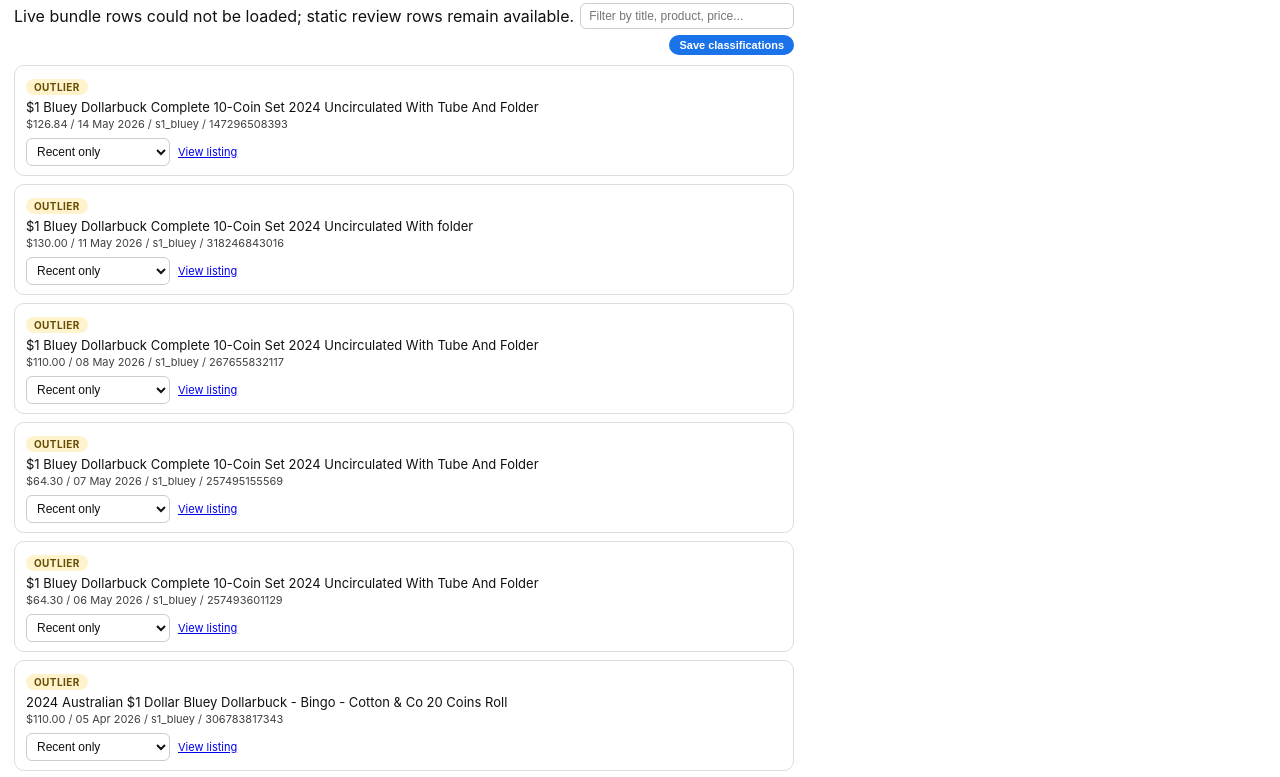
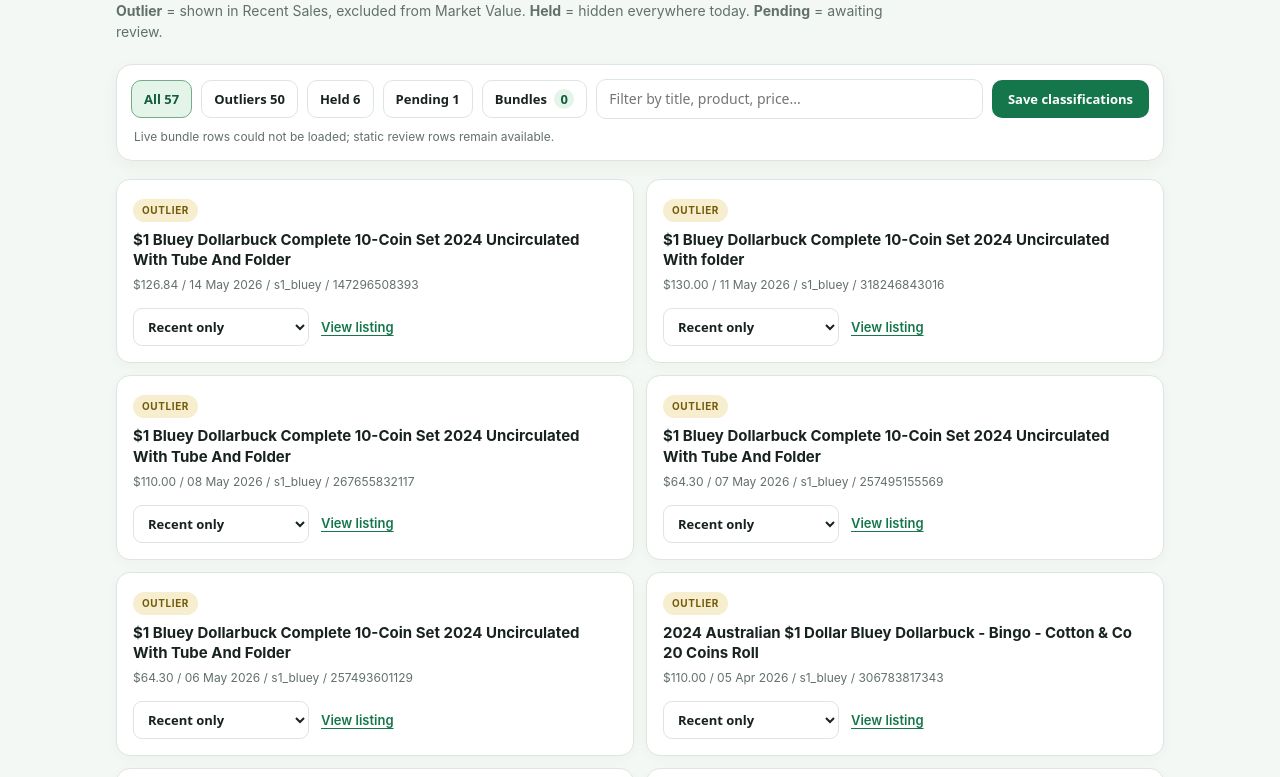
Before and after one commit to travelsim/blueyco.in, a plain HTML site: page outlier-review/index.html in a window 1280 px wide. Shown: the part 102-879 px from the top of the page. Drawn offline with Linux system fonts and the light colour scheme; no server answers.

Commit message:
Improve review dashboard layout and filters

```diff
--- a/outlier-review/index.html
+++ b/outlier-review/index.html
@@ -4,32 +4,26 @@
 <meta charset="utf-8">
 <title>Bluey outliers review</title>
 <style>
-  body{font-family:-apple-system,BlinkMacSystemFont,"Segoe UI",system-ui,sans-serif;color:var(--color-text-primary,#111);background:var(--color-background-primary,#fff);margin:0;padding:14px;max-width:780px}
-  h1{font-size:15px;margin:4px 0 2px}
-  .sub{font-size:11px;opacity:.75;margin-bottom:10px}
-  .bar{display:flex;gap:6px;flex-wrap:wrap;margin-bottom:10px;align-items:center}
-  .bar button{font-size:11px;border:1px solid var(--color-border-primary,#ccc);background:transparent;color:inherit;border-radius:999px;padding:4px 10px;cursor:pointer}
-  .bar input{font-size:12px;padding:5px 8px;border:1px solid var(--color-border-primary,#ccc);border-radius:6px;flex:1;min-width:140px;background:transparent;color:inherit}
-  #submit{margin-left:auto;background:#1a73e8;color:#fff;border:none;font-weight:600}
-  .card{border:1px solid var(--color-border-primary,#ddd);border-radius:10px;padding:9px 11px;margin-bottom:8px}
-  .pill{display:inline-block;font-size:10px;font-weight:700;text-transform:uppercase;letter-spacing:.04em;border-radius:999px;padding:2px 8px;margin-right:6px}
-  .outlier{background:#fff3cd;color:#664d03}
-  .held{background:#f8d7da;color:#842029}
-  .pending{background:#cfe2ff;color:#084298}
-  .t{font-size:13px;margin-top:4px}
-  .m{font-size:11px;opacity:.8;margin-top:2px}
-  .row{display:flex;gap:8px;align-items:center;margin-top:7px;flex-wrap:wrap}
-  select{font-size:12px;padding:5px 6px;border-radius:6px;border:1px solid var(--color-border-primary,#ccc);background:transparent;color:inherit}
-  a{font-size:11px}
-  .foot{font-size:11px;opacity:.75;margin-top:10px}
+  :root{color-scheme:light dark;--ink:#182321;--muted:#61706b;--line:#dce6df;--surface:#fff;--wash:#f4f8f4;--accent:#16764b;--accent-soft:#e5f4e9}
+  *{box-sizing:border-box}body{font-family:Inter,-apple-system,BlinkMacSystemFont,"Segoe UI",system-ui,sans-serif;color:var(--color-text-primary,var(--ink));background:var(--color-background-primary,var(--wash));margin:0 auto;padding:clamp(16px,4vw,36px);max-width:1120px;line-height:1.5}
+  h1{font-size:clamp(23px,4vw,32px);letter-spacing:-.035em;line-height:1.15;margin:0 0 8px;font-weight:750}.sub{font-size:14px;color:var(--color-text-secondary,var(--muted));max-width:780px;margin:0 0 22px}.sub b{color:inherit}
+  .bar{display:flex;gap:9px;flex-wrap:wrap;margin-bottom:18px;align-items:center;padding:14px;background:var(--color-background-secondary,var(--surface));border:1px solid var(--color-border-primary,var(--line));border-radius:16px;box-shadow:0 5px 18px #1b39200b}
+  .bar button{font:600 13px system-ui,sans-serif;border:1px solid var(--color-border-primary,var(--line));background:transparent;color:inherit;border-radius:10px;padding:8px 12px;cursor:pointer;min-height:38px;transition:background .15s,border-color .15s}.bar button:hover{border-color:#94b6a0;background:var(--accent-soft)}.bar button[data-f].active{background:var(--accent-soft);border-color:#73ac88;color:#155c3b}
+  .bar input{font:14px system-ui,sans-serif;padding:9px 12px;border:1px solid var(--color-border-primary,var(--line));border-radius:10px;flex:1;min-width:190px;min-height:40px;background:transparent;color:inherit}.bar input:focus,select:focus,button:focus-visible,a:focus-visible{outline:3px solid #48a77666;outline-offset:2px}
+  #submit{margin-left:auto;background:var(--accent);color:white;border:0;font-weight:700;padding-inline:16px}#submit:hover{background:#105f3b}
+  #bundle-status{font-size:12px;color:var(--muted);flex-basis:100%;order:2;padding:0 3px}#bundle-count{display:inline-grid;place-items:center;min-width:20px;height:20px;margin-left:4px;padding:0 5px;border-radius:99px;background:var(--accent-soft);color:#155c3b}
+  #list{display:grid;grid-template-columns:repeat(auto-fit,minmax(min(100%,460px),1fr));gap:12px;align-items:start}.card{background:var(--color-background-secondary,var(--surface));border:1px solid var(--color-border-primary,var(--line));border-radius:14px;padding:16px;min-width:0;box-shadow:0 3px 12px #1b392008;transition:box-shadow .15s,transform .15s}.card:hover{box-shadow:0 7px 20px #1b392014;transform:translateY(-1px)}
+  .pill{display:inline-flex;font-size:10px;font-weight:750;text-transform:uppercase;letter-spacing:.06em;border-radius:999px;padding:4px 9px;margin:0 0 8px;background:#f6eecf;color:#735a0a}.held{background:#fde9e8;color:#9f332d}.pending{background:#e8f0ff;color:#315c9d}.bundle{background:#fce9d8;color:#8a4515}
+  .t{font-size:15px;font-weight:650;line-height:1.35;margin:0 0 6px;overflow-wrap:anywhere}.m{font-size:12px;color:var(--color-text-secondary,var(--muted));overflow-wrap:anywhere}.row{display:flex;gap:12px;align-items:center;margin-top:14px;flex-wrap:wrap}select{font:600 13px system-ui,sans-serif;padding:8px 10px;border-radius:9px;border:1px solid var(--color-border-primary,var(--line));background:var(--color-background-primary,var(--surface));color:inherit;min-height:38px;max-width:100%}a{font-size:13px;color:var(--accent);font-weight:600;text-underline-offset:3px}.foot{font-size:13px;color:var(--color-text-secondary,var(--muted));margin-top:18px;padding:14px 16px;border-top:1px solid var(--color-border-primary,var(--line))}
+  @media(max-width:560px){body{padding:16px 12px}.bar{padding:11px;gap:7px}.bar button{padding:7px 9px}.bar input{order:3;flex-basis:100%;min-width:0}#submit{margin-left:0;flex:1}.card{padding:14px}.row{align-items:stretch}.row select{flex:1}}
 </style>
 </head>
 <body>
-<h1>Bluey review queue: 57 sales</h1>
-<div class="sub">Classify each sale, then Save. Your choices save directly and Bluey applies them to the next publication batch.<br>
+<h1>Sales review</h1>
+<div class="sub">57 listings need a decision. Classify a sale, then save your choices for the next publication batch.<br>
 <b>Outlier</b> = shown in Recent Sales, excluded from Market Value. <b>Held</b> = hidden everywhere today. <b>Pending</b> = awaiting review.</div>
 <div class="bar">
-  <button data-f="all">All 57</button>
+  <button data-f="all" class="active" aria-pressed="true">All 57</button>
   <button data-f="outlier">Outliers 50</button>
   <button data-f="held">Held 6</button>
   <button data-f="pending">Pending 1</button>
@@ -84,7 +78,7 @@ function render(){
   });
   if(!n){ el.textContent="No matches."; }
 }
-document.querySelectorAll("[data-f]").forEach(b=>b.onclick=()=>{filter=b.getAttribute("data-f");render();});
+document.querySelectorAll("[data-f]").forEach(b=>b.onclick=()=>{filter=b.getAttribute("data-f");document.querySelectorAll("[data-f]").forEach(x=>{const active=x===b;x.classList.toggle("active",active);x.setAttribute("aria-pressed",String(active));});render();});
 async function loadBundles(){const status=document.getElementById("bundle-status");try{const r=await fetch("/api/prices",{headers:{Accept:"application/json"}});if(!r.ok)throw new Error("HTTP "+r.status);const payload=await r.json();BUNDLES.push(...collectBundles(payload));document.getElementById("bundle-count").textContent=String(BUNDLES.length);status.textContent=BUNDLES.length?"Live bundles loaded: "+BUNDLES.length:"No bundle sales in the live feed.";render();}catch(e){status.textContent="Live bundle rows could not be loaded; static review rows remain available.";}}
 document.getElementById("q").oninput=render;
 document.getElementById("submit").onclick=async()=>{
```
